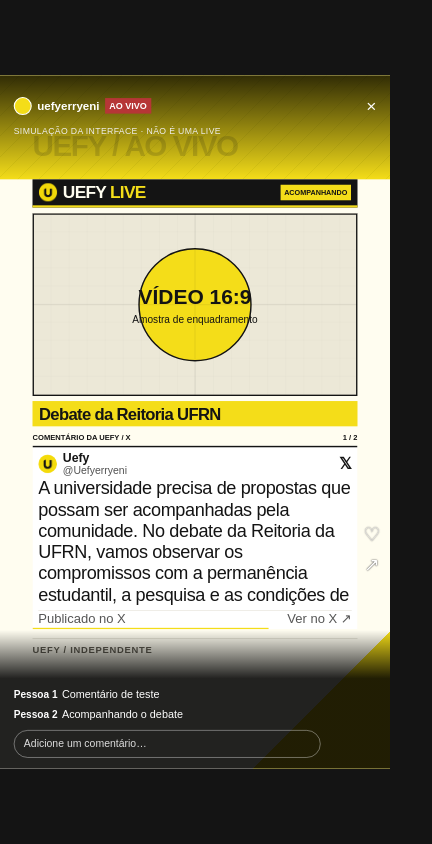
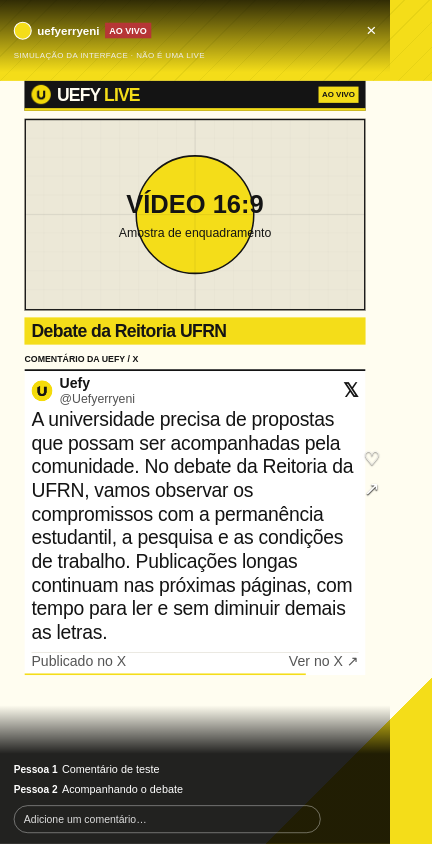
Before and after one commit to uefyerryeni/uefyerryeni.github.io, a plain HTML site: page uefy-live-preview/index.html in a window 390 px wide. Shown: the whole page, 432 px wide, since content can reach past the window. Drawn offline with Linux system fonts and the light colour scheme.

Commit message:
Update live preview with mobile-tested margins and larger publication area

```diff
--- a/uefy-live-preview/index.html
+++ b/uefy-live-preview/index.html
@@ -1,6 +1,6 @@
 <!doctype html>
-<html lang="pt-BR"><head><meta charset="utf-8"><meta name="viewport" content="width=device-width,initial-scale=1"><meta name="referrer" content="strict-origin-when-cross-origin"><title>UEFY LIVE · Nova prévia</title><link rel="stylesheet" href="./style.css"></head>
-<body class="output"><main id="canvas"><div class="top-brand" aria-hidden="true">UEFY / AO VIVO</div>
+<html lang="pt-BR"><head><meta charset="utf-8"><meta name="viewport" content="width=device-width,initial-scale=1"><meta name="referrer" content="strict-origin-when-cross-origin"><title>UEFY LIVE · Prévia corrigida</title><link rel="stylesheet" href="./style.css"></head>
+<body class="output"><main id="canvas">
 <header class="masthead" data-essential><img src="https://uefyerryeni.github.io/uefyerryeni-logo.png" alt="UEFY"><div class="wordmark">UEFY <b>LIVE</b><small>@Uefyerryeni</small></div><span id="badge">EM ESPERA</span></header>
 <section id="video-region" aria-label="Vídeo original em 16 por 9" data-essential>
 <div id="player"></div><video id="media-player" playsinline controls></video>
@@ -11,7 +11,6 @@
 <section class="editorial" data-essential><div class="section-label"><span id="kind">ACOMPANHAMENTO</span><span id="pagination"></span></div>
 <article id="post"><header><img src="https://uefyerryeni.github.io/uefyerryeni-logo.png" alt="UEFY"><div><strong>Uefy</strong><small>@Uefyerryeni</small></div><b class="x">𝕏</b></header><p id="comment-text"></p><footer><span id="post-reference"></span><span id="post-link"></span></footer><div id="reading-progress" class="reading-progress" aria-hidden="true"></div></article>
 <div id="notice"><span>COMENTÁRIOS DA UEFY</span><h2>O debate em foco.</h2><p>Acompanhe as propostas.<br>A Uefy comenta por aqui.</p></div></section>
-<footer class="signature" aria-hidden="true"><strong>UEFY / INDEPENDENTE</strong></footer>
 <div id="safe-guide" aria-hidden="true"><span>ÁREA SEGURA INICIAL · SIMULAÇÃO</span></div>
 <div id="instagram-ui" aria-hidden="true"><div class="ig-top"><span class="ig-avatar"></span><span class="ig-handle">uefyerryeni</span><span class="ig-live">AO VIVO</span><span class="ig-close">×</span><span class="ig-sim-label">SIMULAÇÃO DA INTERFACE · NÃO É UMA LIVE</span></div>
 <div class="ig-side">♡<br>↗</div><div class="ig-bottom"><div class="ig-comment"><b>Pessoa 1</b>Comentário de teste</div><div class="ig-comment"><b>Pessoa 2</b>Acompanhando o debate</div><div class="ig-input">Adicione um comentário…</div></div></div>
--- a/uefy-live-preview/output.js
+++ b/uefy-live-preview/output.js
@@ -1,6 +1,6 @@
 const openState=()=>{};const api=()=>Promise.resolve({});
 const params=new URLSearchParams(location.search);
-const demo=true;if(!params.has('clean'))params.set('sim','1');
+const demo=true;params.set('crop','1');if(!params.has('clean'))params.set('sim','1');
 const preview=params.has('preview')||demo;
 const $=id=>document.getElementById(id);
 let state=null,identity='',yt=null,ready=false,lastCommand=-1,status='Aguardando sinal',error='',parts=[],partIndex=0,commentKey='',rotateAt=0,pageStarted=0,pageDuration=7000;
@@ -14,7 +14,8 @@
 
 const media=$('media-player'),testAudio=new Audio();testAudio.loop=true;
 function scale(){
- const factor=Math.min(innerWidth/1080,innerHeight/1920);
+ const factor=(preview&&params.has('crop')?Math.max:Math.min)(innerWidth/1080,innerHeight/1920);
+ if(preview){const ui=$('instagram-ui');ui.style.width='1080px';ui.style.height=(innerHeight*1080/innerWidth)+'px';ui.style.transform='scale('+(innerWidth/1080)+')';ui.style.transformOrigin='0 0';}
  $('canvas').style.transform='translate('+((innerWidth-1080*factor)/2)+'px,'+((innerHeight-1920*factor)/2)+'px) scale('+factor+')';
 }
 addEventListener('resize',scale);scale();
@@ -22,7 +23,7 @@
 function sound(){if(!state)return;const mute=state.muted||state.mode==='wait';if(ready&&yt){yt.setVolume(state.volume);mute?yt.mute():yt.unMute();}media.volume=state.volume/100;media.muted=mute;testAudio.volume=state.volume/100;testAudio.muted=mute;}
 function playing(force=false){if(!state||preview)return;sound();if(ready&&state.source==='youtube'){if(state.playing&&(force||yt.getPlayerState()===2))yt.playVideo();else if(!state.playing)yt.pauseVideo();}for(const [a,active]of [[media,state.source==='media'],[testAudio,state.source==='test']]){if(active&&state.playing)a.play().catch(()=>{status='Autoplay bloqueado: Interagir na fonte e clicar em reproduzir';telemetry();});else a.pause();}}
 function loadPlayer(){if(preview||!state)return;const next=state.source+'|'+(state.source==='youtube'?state.videoId:state.source==='media'?state.mediaUrl:'');if(next===identity)return;identity=next;error='';ready=false;if(yt){yt.destroy();yt=null;}if(!$('player')){const d=document.createElement('div');d.id='player';$('video-region').prepend(d);}media.pause();testAudio.pause();media.removeAttribute('src');media.style.display='none';$('test-image').style.display='none';
- if(state.source==='youtube'&&state.videoId){status='Carregando YouTube…';if(!window.YT?.Player){identity='';return;}yt=new YT.Player('player',{width:900,height:506,videoId:state.videoId,playerVars:{autoplay:1,playsinline:1,controls:1,rel:0,origin:location.origin},events:{onReady:()=>{ready=true;yt.getIframe().setAttribute('referrerpolicy','strict-origin-when-cross-origin');playing(true);telemetry();},onStateChange:e=>{status=({1:'YouTube reproduzindo',2:'YouTube pausado',3:'YouTube carregando',0:'Vídeo encerrado',5:'YouTube pronto'})[e.data]||'YouTube aguardando reprodução';if(e.data===1)error='';renderCover();telemetry();},onError:e=>{const errors={2:'Link inválido',5:'Falha do player HTML5',100:'Vídeo removido ou privado',101:'Canal não autoriza incorporação',150:'Canal não autoriza incorporação',153:'YouTube não reconheceu a identificação do player'};error=errors[e.data]||'YouTube indisponível ('+e.data+')';status=error;renderCover();telemetry();},onAutoplayBlocked:()=>{status='Autoplay bloqueado: use Interagir na fonte para iniciar o vídeo';telemetry();}}});}
+ if(state.source==='youtube'&&state.videoId){status='Carregando YouTube…';if(!window.YT?.Player){identity='';return;}yt=new YT.Player('player',{width:776,height:437,videoId:state.videoId,playerVars:{autoplay:1,playsinline:1,controls:1,rel:0,origin:location.origin},events:{onReady:()=>{ready=true;yt.getIframe().setAttribute('referrerpolicy','strict-origin-when-cross-origin');playing(true);telemetry();},onStateChange:e=>{status=({1:'YouTube reproduzindo',2:'YouTube pausado',3:'YouTube carregando',0:'Vídeo encerrado',5:'YouTube pronto'})[e.data]||'YouTube aguardando reprodução';if(e.data===1)error='';renderCover();telemetry();},onError:e=>{const errors={2:'Link inválido',5:'Falha do player HTML5',100:'Vídeo removido ou privado',101:'Canal não autoriza incorporação',150:'Canal não autoriza incorporação',153:'YouTube não reconheceu a identificação do player'};error=errors[e.data]||'YouTube indisponível ('+e.data+')';status=error;renderCover();telemetry();},onAutoplayBlocked:()=>{status='Autoplay bloqueado: use Interagir na fonte para iniciar o vídeo';telemetry();}}});}
  else if(state.source==='media'){media.src=state.mediaUrl;media.style.display='block';status='Carregando mídia autorizada…';playing(true);}
  else if(state.source==='test'){if(!testAudio.src)testAudio.src=testToneUrl();$('test-image').style.display='flex';testAudio.currentTime=0;status='Teste local de imagem e pulso sonoro';playing(true);}
  else status=state.source==='external'?'Fonte de mídia externa do OBS (confira no mixer)':'Aguardando link do vídeo';
@@ -58,7 +59,7 @@
  $('pagination').textContent=parts.length>1?(partIndex+1)+' / '+parts.length:'';
  pageDuration=Math.max(9000,Array.from(parts[partIndex]||'').length/11*1000);pageStarted=Date.now();rotateAt=pageStarted+pageDuration;
 }
-function render(next){const previous=state;state=next;document.body.classList.toggle('overlay',state.source==='external');$('badge').textContent=state.mode==='wait'?'EM ESPERA':state.source==='test'?'TESTE TÉCNICO':'ACOMPANHANDO';$('kind').textContent=state.mode==='comment'?'COMENTÁRIO DA UEFY / X':'ACOMPANHAMENTO';$('post').style.display=state.mode==='comment'?'grid':'none';$('notice').style.display=state.mode==='comment'?'none':'block';const key=JSON.stringify(state.comment);if(key!==commentKey||previous?.mode!==state.mode){commentKey=key;parts=makePages(state.comment?.text||'');partIndex=0;page();}if(state.comment){$('post-reference').textContent=state.comment.reference.length>20?'Publicado no X':state.comment.reference;$('post-reference').title=state.comment.reference;$('post-link').textContent='Ver no X ↗';$('post-link').title=state.comment.url;}if(state.mode!=='comment')$('pagination').textContent='';loadPlayer();if(previous?.playing!==state.playing||lastCommand!==state.command){lastCommand=state.command;playing(true);}sound();renderCover();}
+function render(next){const previous=state;state=next;document.body.classList.toggle('overlay',state.source==='external');$('badge').textContent=state.mode==='wait'?'EM ESPERA':state.source==='test'?'TESTE TÉCNICO':'AO VIVO';$('kind').textContent=state.mode==='comment'?'COMENTÁRIO DA UEFY / X':'ACOMPANHAMENTO';$('post').style.display=state.mode==='comment'?'grid':'none';$('notice').style.display=state.mode==='comment'?'none':'block';const key=JSON.stringify(state.comment);if(key!==commentKey||previous?.mode!==state.mode){commentKey=key;parts=makePages(state.comment?.text||'');partIndex=0;page();}if(state.comment){$('post-reference').textContent=state.comment.reference.length>20?'Publicado no X':state.comment.reference;$('post-reference').title=state.comment.reference;$('post-link').textContent='Ver no X ↗';$('post-link').title=state.comment.url;}if(state.mode!=='comment')$('pagination').textContent='';loadPlayer();if(previous?.playing!==state.playing||lastCommand!==state.command){lastCommand=state.command;playing(true);}sound();renderCover();}
 media.addEventListener('playing',()=>{status='Mídia autorizada reproduzindo';});media.addEventListener('error',()=>{error='Formato ou endereço de mídia indisponível';status=error;renderCover();});
 if(!demo)openState(render,()=>{status='Conexão com o painel interrompida; mantendo o último conteúdo';});
 if(!preview){window.onYouTubeIframeAPIReady=()=>{identity='';loadPlayer();};const s=document.createElement('script');s.src='https://www.youtube.com/iframe_api';document.head.append(s);}
@@ -66,7 +67,7 @@
 setInterval(telemetry,1000);
 function animate(){if($('reading-progress'))$('reading-progress').style.transform='scaleX('+Math.max(0,1-(Date.now()-pageStarted)/pageDuration)+')';if(state?.source==='test'){$('test-counter').textContent=String(Math.floor(testAudio.currentTime)%5+1);$('test-counter').style.background=testAudio.currentTime%1<.13?'#fffdf0':'#141414';}requestAnimationFrame(animate);}requestAnimationFrame(animate);
 
-document.body.classList.toggle('preview',preview);
+document.body.classList.toggle('preview',preview);if(preview)document.body.append($('instagram-ui'));
 function previewOptions(options){
  document.body.classList.toggle('simulate',preview&&!!options.simulate);
  document.body.classList.toggle('show-guides',preview&&!!options.guides);
--- a/uefy-live-preview/style.css
+++ b/uefy-live-preview/style.css
@@ -71,3 +71,32 @@
 .preview-link{display:inline-block;margin-top:6px;font-weight:700;color:#141414}
 
 .top-brand{position:absolute;left:90px;top:155px;font-size:82px;line-height:1;letter-spacing:-4px;font-weight:900;color:#141414;opacity:.15;white-space:nowrap}.reading-progress{position:absolute;bottom:0;left:0;height:4px;background:#f4dd19;transform-origin:left;width:100%}.section-label{letter-spacing:0;font-size:21px}#post{position:relative}#comment-info{font-weight:700;font-size:14px}.access-note{background:#f4dd19;padding:12px}.mobile-access{margin-top:16px}#access-qr{display:none;width:220px;height:220px;image-rendering:pixelated}.import-warning{font-size:14px;line-height:1.4}#posturl{background:#fff}#preview-pages{font-size:14px}.preview-controls .actions{margin:8px 0}.panel h1{margin:20px 0}.panel-head{flex-wrap:wrap}#feedback{z-index:5}
+
+/* Ajuste após teste real no celular: margem extra para o corte do Instagram. */
+#canvas::before{height:184px}
+.top-brand{display:none}
+.masthead{left:152px;top:184px;width:776px;height:68px;padding:8px 16px;gap:14px}
+.masthead img{width:44px;height:44px}
+.wordmark{font-size:40px}
+.masthead>span{font-size:18px;padding:8px}
+#video-region{left:152px;top:270px;width:776px;height:436.5px}
+.headline{left:152px;top:722px;width:776px;height:62px;padding:10px 16px}
+.headline h1{font-size:40px;line-height:1.05;letter-spacing:-1.3px}
+.editorial{left:152px;top:804px;width:776px;height:732px}
+#post{height:696px;padding:16px;grid-template-rows:58px minmax(0,1fr)36px;gap:10px}
+#comment-text{font-size:44px;line-height:1.22;letter-spacing:-.6px}
+#post header img{width:48px;height:48px}
+#post header strong{font-size:32px}
+#post header small{font-size:28px}
+#post footer,#post-link{font-size:32px}
+.section-label{font-size:20px}
+#notice{height:696px}
+#notice h2{font-size:56px}
+#notice p{font-size:36px}
+.signature{left:152px;width:776px}
+.preview.show-guides #safe-guide{left:152px;right:152px;top:184px;height:1352px}
+.preview .ig-top{height:200px}
+.preview .ig-sim-label{font-size:22px}
+.phone{aspect-ratio:9/19.5}
+.phone iframe{height:2340px}
+.import-warning.incomplete{background:#ffe8bb;padding:12px;border-left:4px solid #9c4d00;font-weight:700}
```
